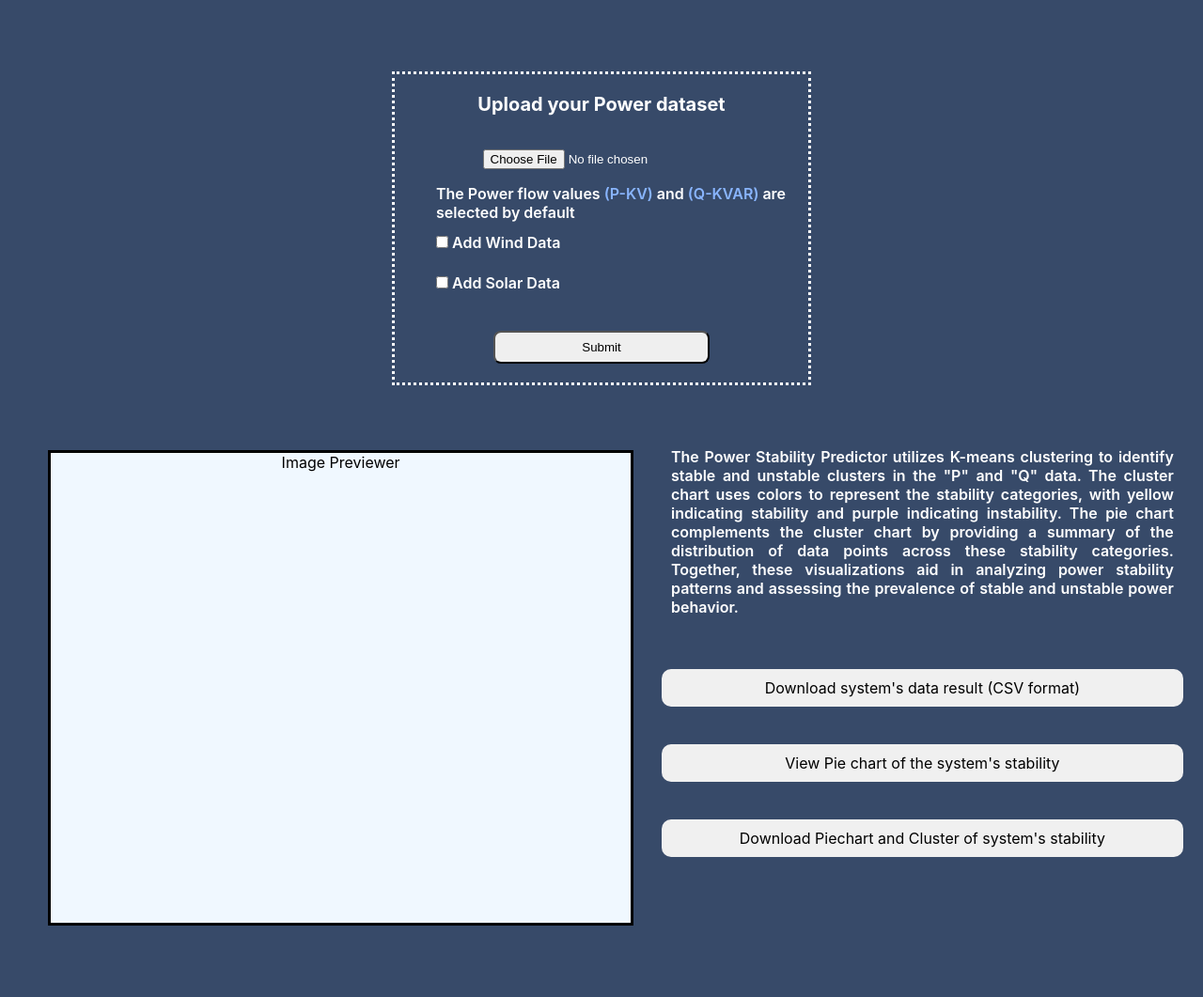
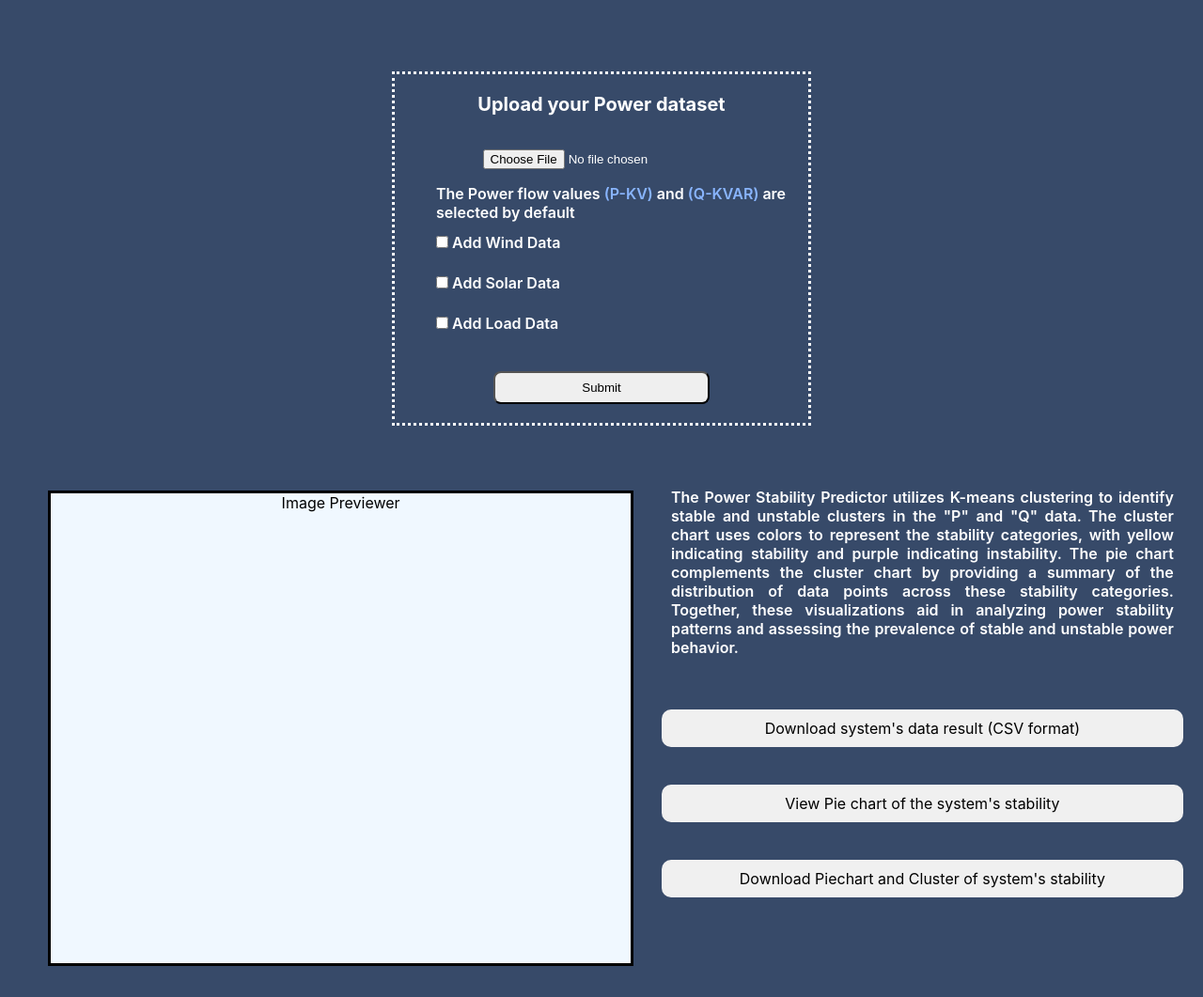
Before and after one commit to General-Aussie/Power-Stability-Predictor, a Flask app: page / in a window 1280 px wide. Shown: the part 801-1862 px from the top of the page at 94% size. Run offline with Flask 3, Linux system fonts and the light colour scheme.

Commit message:
added load data

```diff
--- a/app.py
+++ b/app.py
@@ -6,6 +6,7 @@ import os
 import asyncio
 import concurrent.futures
 import pandas as pd
+import numpy as np
 import matplotlib
 from sklearn.cluster import KMeans
 from sklearn.preprocessing import StandardScaler
@@ -40,15 +41,59 @@ def ChartResult(percentages, data):
     plt.close(fig)
     return image_path1, file_path1
 
-async def clusterPQ(csv, option1, option2):
+async def clusterPQ(csv, option1, option2, option3):
     import matplotlib.pyplot as plt
     # Specify the path to your Excel file
     file_path = csv
     # Read the Excel file into a pandas DataFrame
     data = pd.read_excel(file_path)
+
+    # Check for missing values in the "Load data" column
+    missing_indices = data["Load data"].isnull()
+
+    # Generate random values between 3 and 7 with 3 decimal places
+    random_values = np.random.uniform(3, 7, size=np.sum(missing_indices)).round(2)
+
+    # Fill the missing values with the random values
+    data.loc[missing_indices, "Load data"] = random_values
+    print(data)
+    # data_path = 'data_file.xlsx'
+    # data.save(data_path)
     # data = await asyncio.to_thread(pd.read_excel, file_path)
 
-    if (option1 and option2):
+    if (option1 and option2 and option3):
+        p_q_data = data[['P', 'Q', 'Wind data', 'Solar data', 'Load data']]
+        # Standardize the data
+        scaler = StandardScaler()
+        normalized_data = scaler.fit_transform(p_q_data)
+        # Load the K-means model
+        with open('load_wind_solar_kmeans_model.pkl', 'rb') as file:
+            kmeans_loaded = pickle.load(file)
+        kmeans_loaded.fit(normalized_data)
+        # Get the cluster labels
+        cluster_labels = kmeans_loaded.labels_
+
+        # Add cluster labels to the dataframe
+        data['Cluster_PQ'] = cluster_labels
+
+        # Label "0" as Stable and "1" as Unstable in the dataframe
+        data['Stability_PQ'] = data['Cluster_PQ'].apply(
+            lambda x: 'Stable' if x == 0 else 'Unstable')
+
+        # Count the number of data points in each cluster
+        Stability_counts = data['Stability_PQ'].value_counts()
+        #plot pie chart
+        percentages = Stability_counts / len(data) * 100
+
+        result_file, result_pie = ChartResult(percentages, data)
+
+        # Visualize the clusters
+        plt.scatter(normalized_data[:, 0], normalized_data[:, 1], c=cluster_labels)
+        plt.xlabel('P')
+        plt.ylabel('Q')
+        plt.title('Clustering Analysis on Columns P and Q with Wind Data, Solar Data and Load data')
+
+    elif (option1 and option2):
         p_q_data = data[['P', 'Q', 'Wind data', 'Solar data']]
         # Standardize the data
         scaler = StandardScaler()
@@ -145,6 +190,37 @@ async def clusterPQ(csv, option1, option2):
         plt.ylabel('Q')
         plt.title('Clustering Analysis on Columns P and Q with Solar Data')
 
+    elif option3:
+        p_q_data = data[['P', 'Q', 'Load data']]
+        # Standardize the data
+        scaler = StandardScaler()
+        normalized_data = scaler.fit_transform(p_q_data)
+        # Load the K-means model
+        with open('load_kmeans_model.pkl', 'rb') as file:
+            kmeans_loaded = pickle.load(file)
+        kmeans_loaded.fit(normalized_data)
+        # Get the cluster labels
+        cluster_labels = kmeans_loaded.labels_
+
+        # Add cluster labels to the dataframe
+        data['Cluster_PQ'] = cluster_labels
+
+        # Label "0" as Stable and "1" as Unstable in the dataframe
+        data['Stability_PQ'] = data['Cluster_PQ'].apply(
+            lambda x: 'Stable' if x == 0 else 'Unstable')
+
+        # Count the number of data points in each cluster
+        Stability_counts = data['Stability_PQ'].value_counts()
+        #plot pie chart
+        percentages = Stability_counts / len(data) * 100
+
+        result_file, result_pie = ChartResult(percentages, data)
+
+        # Visualize the clusters
+        plt.scatter(normalized_data[:, 0], normalized_data[:, 1], c=cluster_labels)
+        plt.xlabel('P')
+        plt.ylabel('Q')
+        plt.title('Clustering Analysis on Columns P and Q with Load Data')
 
     else:
         # Extract columns P and Q
@@ -217,13 +293,14 @@ async def upload():
         file = request.files['file']  # Access the uploaded file
         option1 = request.form.get('option1', False)
         option2 = request.form.get('option2', False)
+        option3 = request.form.get('option3', False)
         if file:
             # Save the uploaded file to a temporary location
             file_path = 'temp_file.xlsx'
             file.save(file_path)
 
             def generate_image():
-                return asyncio.run(clusterPQ(file_path, option1, option2))
+                return asyncio.run(clusterPQ(file_path, option1, option2, option3))
 
             with concurrent.futures.ThreadPoolExecutor() as executor:
                 loop = asyncio.get_event_loop()
--- a/templates/index.html
+++ b/templates/index.html
@@ -61,6 +61,7 @@
                 <label for="checkbox">The Power flow values <span>(P-KV)</span> and <span>(Q-KVAR)</span> are selected by default</label>
                 <label for="wind"><input type="checkbox" name="option1" value="option1" id="wind"> Add Wind Data</label>
                 <label for="solar"><input type="checkbox" name="option2" value="option2" id="solar"> Add Solar Data</label>
+                <label for="load"><input type="checkbox" name="option3" value="option3" id="load"> Add Load Data</label>
                 <div class="but"><button type="submit" onclick="enableDownloadLink()">Submit</button></div>
             </form>
         </div>
```
Also changed, not shown: 2 other files.
